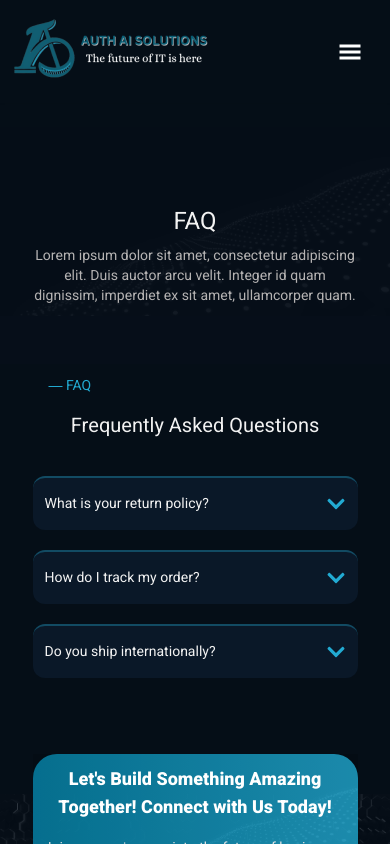
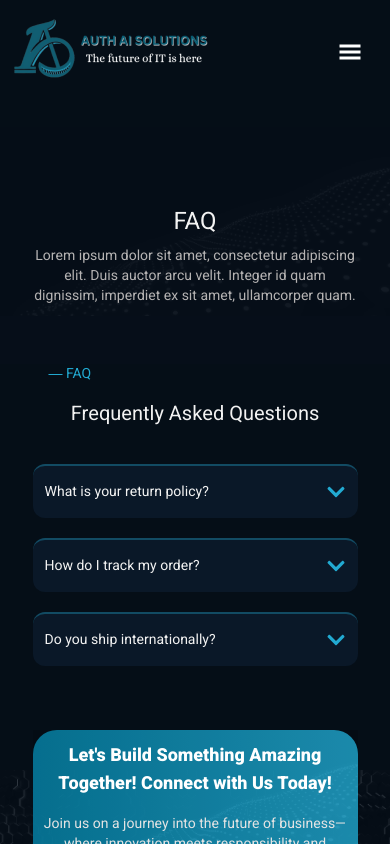
Before and after one commit to sujith2690/Auth-AI, a React (Vite) app: page /faq in a window 390 px wide. Shown: the top 844 px of the page. Built offline with nearby package versions, Linux system fonts and the light colour scheme.

Commit message:
small changes

```diff
--- a/src/components/aboutPageCom/FAQAccordion.jsx
+++ b/src/components/aboutPageCom/FAQAccordion.jsx
@@ -34,7 +34,7 @@ const FAQAccordion = () => {
     }, []);
 
     return (
-        <div className="flex items-center py-5 justify-center bg-inherit">
+        <div className="flex items-center md:py-5 py-2 justify-center bg-inherit">
             <div className='w-5/6 md:w-4/6 flex flex-col gap-5'>
                 <div className='flex flex-col gap-4 p-4'>
                     <p className='text-[#22AAD2] text-start text-sm md:text-center md:text-lg'>― FAQ</p>
--- a/src/components/common/CommonHero.jsx
+++ b/src/components/common/CommonHero.jsx
@@ -13,7 +13,7 @@ const CommonHero = ({ heading, content }) => {
     }, []);
 
     return (
-        <div className='relative py-6'>
+        <div className='relative py-6 bg-inherit'>
             <div className='absolute w-full h-full text-gray-200 max-h-[300px] gap-6 bg-[#060F1AE5] flex flex-col items-center justify-center z-10'>
                 <div className='flex items-center justify-center'>
                     <div className='w-5/6 lg:w-4/6 flex flex-col items-center justify-center gap-2'>
```
